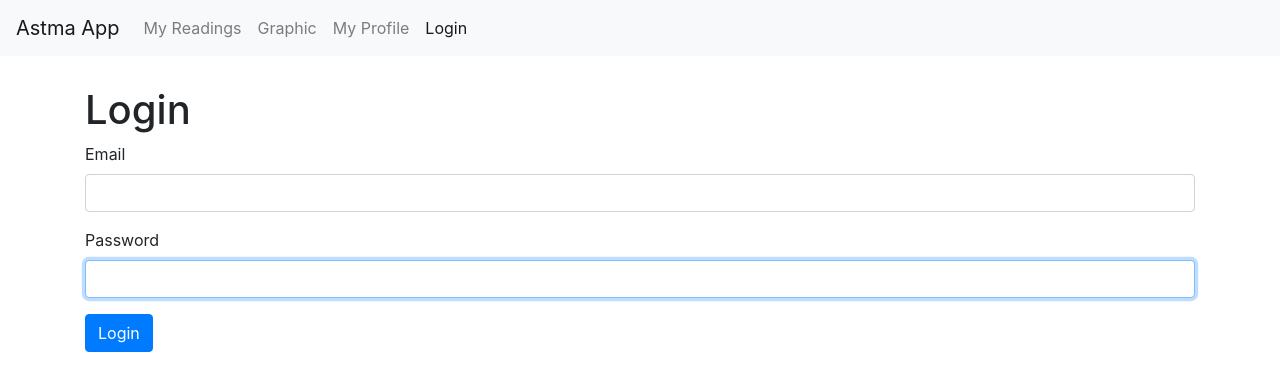
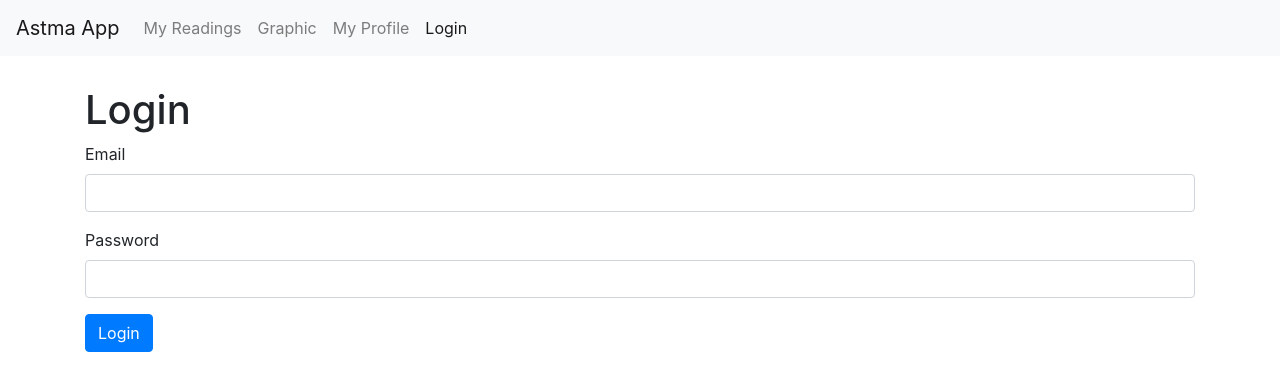
Before and after one commit to DianaWalsh19/finalProject, a React (Create React App) app: page /login in a window 1280 px wide. Shown: the top 390 px of the page. Built offline with nearby package versions, Linux system fonts and the light colour scheme.

Commit message:
input component has been extracted and is reusable now

```diff
--- /dev/null
+++ b/src/components/common/input.jsx
@@ -0,0 +1,19 @@
+import React from "react";
+
+const Input = ({ name, label, value, onChange }) => {
+  return (
+    <div className="form-group">
+      <label htmlFor={name}>{label}</label>
+      <input
+        value={value}
+        onChange={onChange}
+        id={name}
+        name={name}
+        type="text"
+        className="form-control"
+      />
+    </div>
+  );
+};
+
+export default Input;
--- a/src/components/loginForm.jsx
+++ b/src/components/loginForm.jsx
@@ -1,4 +1,5 @@
 import React, { Component } from "react";
+import Input from "./common/input";
 
 class LoginForm extends Component {
   state = {
@@ -11,36 +12,32 @@
     console.log("Submitted");
   };
 
-  handleChange = (e) => {
+  handleChange = ({ currentTarget: input }) => {
     const account = { ...this.state.account };
-    account.email = e.currentTarget.value;
+    account[input.name] = input.value;
     this.setState({ account });
   };
 
   render() {
+    const { account } = this.state;
+
     return (
       <div>
         <h1>Login</h1>
         <form onSubmit={this.handleSubmit}>
-          <div className="form-group">
-            <label htmlFor="email">Email</label>
-            <input
-              value={this.state.account.email}
-              onChange={this.handleChange}
-              id="email"
-              type="text"
-              className="form-control"
-            />
-          </div>
-          <div className="form-group">
-            <label htmlFor="password">Password</label>
-            <input
-              autoFocus
-              id="password"
-              type="text"
-              className="form-control"
-            />
-          </div>
+          <Input
+            name="email"
+            value={account.email}
+            label="Email"
+            onChange={this.handleChange}
+          />
+          <Input
+            name="password"
+            value={account.password}
+            label="Password"
+            onChange={this.handleChange}
+          />
+
           <button className="btn btn-primary">Login</button>
         </form>
       </div>
```
